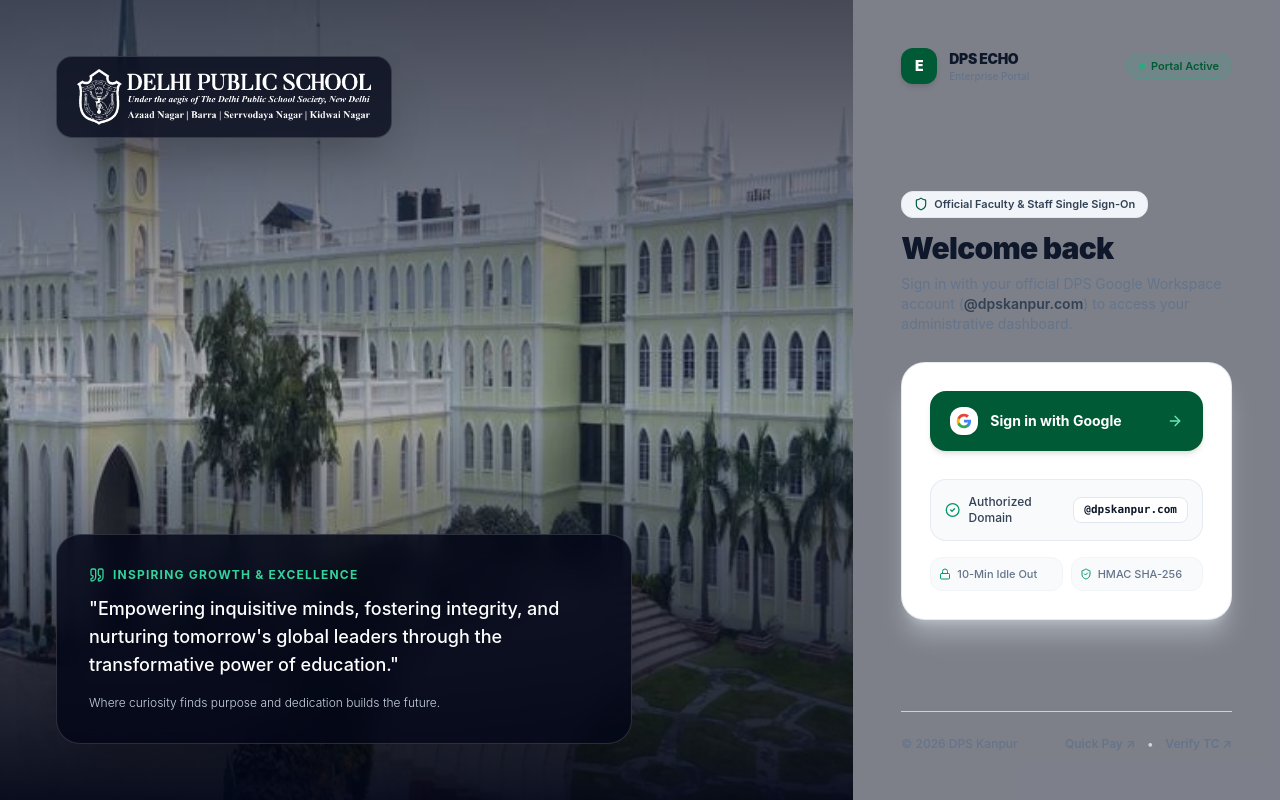
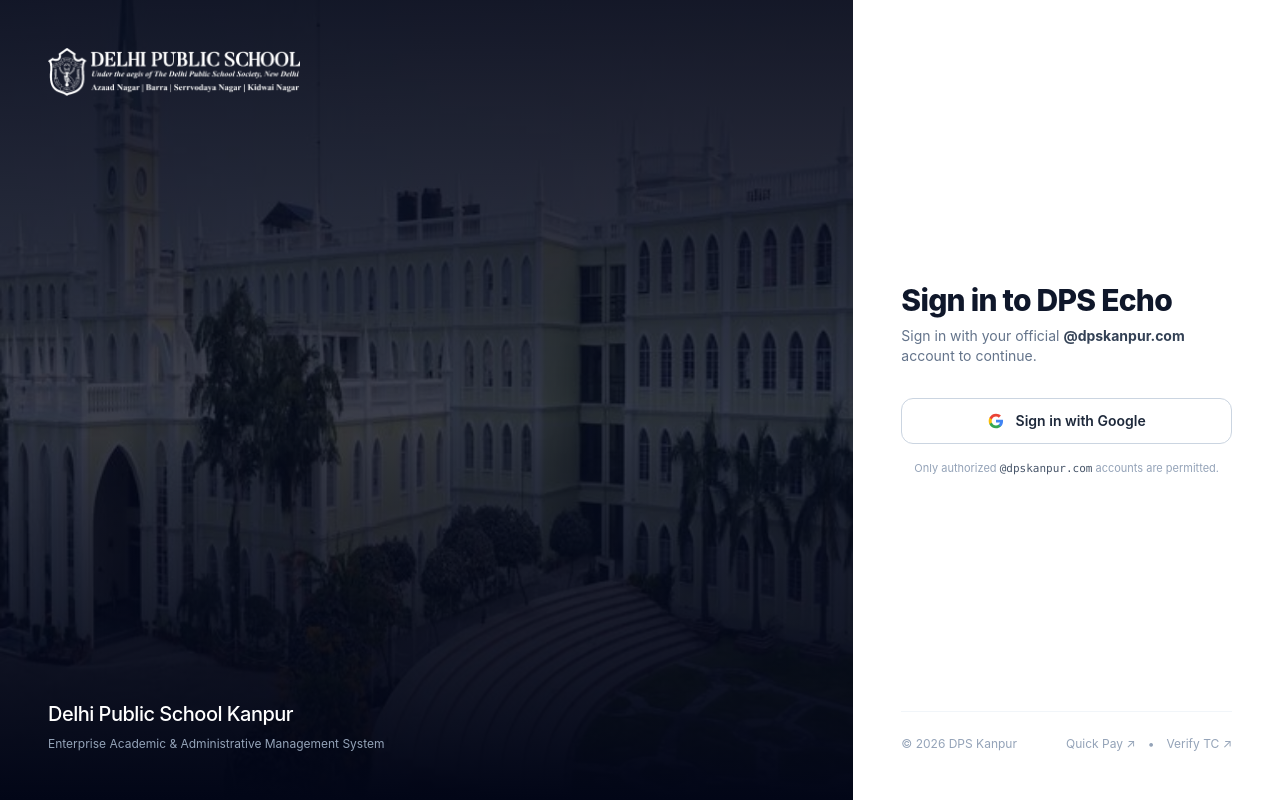
Before and after one commit to dpskanpur/dps_echo, a Next.js app: page /login in a window 1280 px wide. Built offline with nearby package versions, Linux system fonts and the light colour scheme.

Commit message:
style(login): simplify login page to a lightweight, clean, professional minimalist design

```diff
--- a/app/login/page.tsx
+++ b/app/login/page.tsx
@@ -2,7 +2,7 @@
 
 import { Suspense } from "react";
 import { useSearchParams } from "next/navigation";
-import { ShieldCheck, Lock, AlertCircle, ArrowRight, Quote, Shield, CheckCircle2 } from "lucide-react";
+import { AlertCircle } from "lucide-react";
 import Link from "next/link";
 
 function LoginForm() {
@@ -15,121 +15,96 @@
   const googleAuthHref = `/api/auth/google?redirect=${encodeURIComponent(redirectUrl)}`;
 
   return (
-    <div className="min-h-screen w-full bg-slate-950 flex items-stretch antialiased selection:bg-[#005A36] selection:text-white">
-      {/* LEFT COLUMN: Campus Photo & Motivational Slogan (Preserved) */}
-      <div className="hidden lg:flex lg:w-3/5 xl:w-2/3 relative flex-col justify-between p-10 xl:p-14 overflow-hidden bg-slate-900">
+    <div className="min-h-screen w-full bg-white flex items-stretch antialiased selection:bg-[#005A36] selection:text-white">
+      {/* LEFT COLUMN: Clean Campus Image & Logo */}
+      <div className="hidden lg:flex lg:w-3/5 xl:w-2/3 relative flex-col justify-between p-12 overflow-hidden bg-slate-950">
         {/* Campus Background Image */}
         <div
-          className="absolute inset-0 bg-cover bg-center transition-transform duration-1000 scale-100"
+          className="absolute inset-0 bg-cover bg-center opacity-40"
           style={{
             backgroundImage: `url('/dps-azad-nagar-real.png')`,
           }}
         />
-        {/* Soft Contrast Gradient Overlays */}
-        <div className="absolute inset-0 bg-gradient-to-t from-slate-950/95 via-slate-950/30 to-slate-950/70" />
+        {/* Dark Vignette Overlay */}
+        <div className="absolute inset-0 bg-gradient-to-t from-slate-950 via-slate-950/40 to-slate-950/80" />
 
-        {/* TOP LEFT: Official DPS Header Logo */}
+        {/* Header Logo */}
         <div className="relative z-10">
-          <div className="inline-block bg-slate-950/75 backdrop-blur-md px-5 py-3 rounded-2xl border border-white/15 shadow-2xl">
           <img
             src="/dps-logo-white.png"
-              alt="Delhi Public School - Azaad Nagar | Barra | Servodaya Nagar | Kidwai Nagar"
-              className="h-12 xl:h-14 w-auto object-contain"
+            alt="Delhi Public School Kanpur"
+            className="h-12 w-auto object-contain"
           />
+        </div>
+
+        {/* Minimal Quote */}
+        <div className="relative z-10 max-w-lg space-y-2">
+          <p className="text-white text-xl font-medium tracking-tight">
+            Delhi Public School Kanpur
+          </p>
+          <p className="text-xs text-slate-400 font-normal">
+            Enterprise Academic & Administrative Management System
+          </p>
         </div>
       </div>
 
-        {/* BOTTOM LEFT: Motivational Slogan */}
-        <div className="relative z-10 max-w-xl">
-          <div className="bg-slate-950/80 backdrop-blur-md p-6 sm:p-8 rounded-3xl border border-white/15 shadow-2xl space-y-3">
-            <div className="flex items-center gap-2 text-emerald-400">
-              <Quote className="w-4 h-4" />
-              <span className="text-xs uppercase tracking-widest font-bold">Inspiring Growth & Excellence</span>
-            </div>
-            <p className="text-white text-base xl:text-lg font-medium leading-relaxed">
-              "Empowering inquisitive minds, fostering integrity, and nurturing tomorrow's global leaders through the transformative power of education."
-            </p>
-            <p className="text-xs text-slate-300 font-light pt-1">
-              Where curiosity finds purpose and dedication builds the future.
-            </p>
-          </div>
-        </div>
+      {/* RIGHT COLUMN: Ultra-Simple, Minimalist & Professional Login Panel */}
+      <div className="w-full lg:w-2/5 xl:w-1/3 bg-white flex flex-col justify-between p-8 sm:p-12">
+        {/* Mobile Header Logo */}
+        <div className="flex lg:hidden items-center justify-between pb-6">
+          <img
+            src="/dps-logo-white.png"
+            alt="DPS Logo"
+            className="h-9 w-auto object-contain invert brightness-0"
+          />
+          <span className="text-xs font-bold text-slate-400 font-mono">DPS ECHO</span>
         </div>
 
-      {/* RIGHT COLUMN: Fully Responsive Executive Panel */}
-      <div className="w-full lg:w-2/5 xl:w-1/3 bg-slate-50/50 flex flex-col justify-between p-6 sm:p-10 lg:p-12 relative overflow-y-auto min-h-screen lg:min-h-0">
-        {/* Top Header Row (Desktop/Tablet) */}
-        <div className="flex items-center justify-between gap-4 pb-4">
-          <div className="flex items-center gap-3">
-            <div className="w-9 h-9 rounded-xl bg-[#005A36] text-white flex items-center justify-center font-black text-sm shadow-md">
-              E
-            </div>
-            <div>
-              <span className="block font-black text-slate-900 text-sm tracking-tight">DPS ECHO</span>
-              <span className="block text-[10px] text-slate-500 font-medium">Enterprise Portal</span>
-            </div>
-          </div>
+        <div className="hidden lg:block" />
 
-          <div className="inline-flex items-center gap-1.5 bg-emerald-500/10 border border-emerald-500/20 px-3 py-1 rounded-full text-[11px] font-semibold text-[#005A36]">
-            <span className="w-1.5 h-1.5 rounded-full bg-emerald-500 animate-pulse" />
-            <span>Portal Active</span>
-          </div>
-        </div>
-
-        {/* Center Card Container */}
-        <div className="max-w-md w-full mx-auto my-auto py-6 sm:py-8 space-y-6 sm:space-y-7">
-          {/* Section Title */}
+        {/* Main Content */}
+        <div className="max-w-sm w-full mx-auto my-auto py-6 space-y-8">
+          {/* Header */}
           <div className="space-y-2">
-            <div className="inline-flex items-center gap-1.5 px-3 py-1 rounded-xl bg-slate-100 border border-slate-200 text-slate-700 text-[11px] font-semibold">
-              <Shield className="w-3.5 h-3.5 text-[#005A36]" />
-              <span>Official Faculty & Staff Single Sign-On</span>
-            </div>
-            <h2 className="text-2xl sm:text-3xl font-black text-slate-900 tracking-tight pt-1">
-              Welcome back
-            </h2>
-            <p className="text-xs sm:text-sm text-slate-500 leading-relaxed">
-              Sign in with your official DPS Google Workspace account (<span className="font-semibold text-slate-700">@dpskanpur.com</span>) to access your administrative dashboard.
+            <h1 className="text-2xl sm:text-3xl font-extrabold text-slate-900 tracking-tight">
+              Sign in to DPS Echo
+            </h1>
+            <p className="text-xs sm:text-sm text-slate-500">
+              Sign in with your official <strong className="text-slate-700">@dpskanpur.com</strong> account to continue.
             </p>
           </div>
 
-          {/* Error Notice Card */}
+          {/* Error Notice */}
           {errorParam && (
-            <div className="bg-rose-50 border border-rose-200/90 rounded-2xl p-4 text-left flex items-start gap-3 text-xs text-rose-900 shadow-sm animate-in fade-in">
+            <div className="bg-rose-50 border border-rose-200 rounded-xl p-3.5 flex items-start gap-3 text-xs text-rose-900">
               <AlertCircle className="w-4 h-4 text-rose-600 shrink-0 mt-0.5" />
-              <div className="space-y-1">
-                <strong className="block font-bold">
-                  {errorParam === "idle_timeout" ? "Session Idle Timeout (10 Mins)" : errorParam === "tab_closed" ? "Tab Closed" : "Sign-in Notice"}
+              <div>
+                <strong className="block font-semibold">
+                  {errorParam === "idle_timeout" ? "Session Expired" : errorParam === "tab_closed" ? "Tab Closed" : "Sign-in Failed"}
                 </strong>
-                <p className="text-[11px] text-rose-700 leading-relaxed">
+                <p className="text-[11px] text-rose-700 mt-0.5 leading-relaxed">
                   {errorParam === "idle_timeout"
-                    ? "You were automatically signed out after 10 minutes of idle inactivity. Please sign in with Google to resume."
+                    ? "Signed out after 10 minutes of inactivity."
                     : errorParam === "tab_closed"
-                    ? "Your session ended because the browser tab was closed. Please sign in with Google to start a fresh session."
-                    : errorParam === "session_expired_unauthorized"
-                    ? "Your unprivileged session expired. Ask an administrator to grant access, then sign in again."
+                    ? "Signed out because the tab was closed."
                     : errorParam === "domain_not_allowed"
-                    ? `Account "${attemptedEmail || ""}" is unauthorized. Only @dpskanpur.com accounts are permitted.`
-                    : errorParam === "google_oauth_missing"
-                    ? "Google OAuth keys (GOOGLE_CLIENT_ID & GOOGLE_CLIENT_SECRET) are not configured in .env."
+                    ? `Account "${attemptedEmail || ""}" is unauthorized. Only @dpskanpur.com is allowed.`
                     : errorDetail
-                    ? `Google Auth Error: ${errorDetail}`
-                    : "Could not authenticate your Google account. Please try again."}
+                    ? `Google Error: ${errorDetail}`
+                    : "Could not sign in with Google. Please try again."}
                 </p>
               </div>
             </div>
           )}
 
-          {/* Main Actions Container */}
-          <div className="bg-white border border-slate-200/90 rounded-3xl p-6 sm:p-7 shadow-xl shadow-slate-200/40 space-y-6">
-            {/* Primary Action Button */}
+          {/* Google Sign-In Primary Action */}
+          <div className="space-y-4">
             <a
               href={googleAuthHref}
-              className="w-full bg-[#005A36] hover:bg-[#00472a] active:bg-[#003821] text-white font-bold py-3.5 sm:py-4 px-4 sm:px-5 rounded-2xl text-xs sm:text-sm transition-all duration-200 shadow-md hover:shadow-lg flex items-center justify-between group cursor-pointer"
+              className="w-full bg-white hover:bg-slate-50 active:bg-slate-100 text-slate-800 font-semibold py-3 px-4 rounded-xl text-sm transition border border-slate-300 shadow-2xs hover:shadow-xs flex items-center justify-center gap-3 cursor-pointer"
             >
-              <div className="flex items-center gap-3">
-                {/* White Container for Google G Logo */}
-                <div className="w-7 h-7 rounded-xl bg-white flex items-center justify-center shrink-0 shadow-sm">
-                  <svg className="w-4 h-4" viewBox="0 0 24 24">
+              {/* Standard Google 4-Color G */}
+              <svg className="w-4 h-4 shrink-0" viewBox="0 0 24 24">
                 <path
                   fill="#4285F4"
                   d="M22.56 12.25c0-.78-.07-1.53-.2-2.25H12v4.26h5.92c-.26 1.37-1.04 2.53-2.21 3.31v2.77h3.57c2.08-1.92 3.28-4.74 3.28-8.09z"
@@ -147,48 +122,24 @@
                   d="M12 5.38c1.62 0 3.06.56 4.21 1.64l3.15-3.15C17.45 2.09 14.97 1 12 1 7.7 1 3.99 3.47 2.18 7.06l3.66 2.84c.87-2.6 3.3-4.52 6.16-4.52z"
                 />
               </svg>
-                </div>
               <span>Sign in with Google</span>
-              </div>
-              <ArrowRight className="w-4 h-4 text-emerald-300 group-hover:translate-x-1 transition-transform" />
             </a>
 
-            {/* Allowed Domain & Security Features list */}
-            <div className="space-y-3 pt-1">
-              <div className="bg-slate-50 border border-slate-200/80 rounded-2xl p-3.5 flex items-center justify-between text-xs">
-                <div className="flex items-center gap-2 text-slate-700 font-medium">
-                  <CheckCircle2 className="w-4 h-4 text-emerald-600" />
-                  <span>Authorized Domain</span>
-                </div>
-                <span className="font-mono font-bold text-slate-900 bg-white px-2.5 py-1 rounded-lg border border-slate-200 text-[11px] shadow-2xs">
-                  @dpskanpur.com
-                </span>
-              </div>
-
-              {/* Security Policy Features */}
-              <div className="grid grid-cols-2 gap-2 text-[11px] text-slate-500 font-medium pt-1">
-                <div className="flex items-center gap-1.5 bg-slate-50 border border-slate-100 rounded-xl p-2">
-                  <Lock className="w-3 h-3 text-emerald-600 shrink-0" />
-                  <span>10-Min Idle Out</span>
-                </div>
-                <div className="flex items-center gap-1.5 bg-slate-50 border border-slate-100 rounded-xl p-2">
-                  <ShieldCheck className="w-3 h-3 text-emerald-600 shrink-0" />
-                  <span>HMAC SHA-256</span>
-                </div>
-              </div>
-            </div>
+            <p className="text-[11px] text-center text-slate-400">
+              Only authorized <span className="font-mono text-slate-600">@dpskanpur.com</span> accounts are permitted.
+            </p>
           </div>
         </div>
 
         {/* Footer */}
-        <div className="pt-6 border-t border-slate-200/80 flex items-center justify-between text-xs text-slate-500">
-          <span className="font-medium">© 2026 DPS Kanpur</span>
-          <div className="flex items-center gap-3 font-semibold">
-            <Link href="/pay" className="hover:text-[#005A36] transition">
+        <div className="pt-6 border-t border-slate-100 flex items-center justify-between text-xs text-slate-400">
+          <span>© 2026 DPS Kanpur</span>
+          <div className="flex items-center gap-3">
+            <Link href="/pay" className="hover:text-slate-700 transition">
               Quick Pay ↗
             </Link>
-            <span className="text-slate-300">•</span>
-            <Link href="/verify-tc" className="hover:text-[#005A36] transition">
+            <span>•</span>
+            <Link href="/verify-tc" className="hover:text-slate-700 transition">
               Verify TC ↗
             </Link>
           </div>
@@ -202,8 +153,8 @@
   return (
     <Suspense
       fallback={
-        <div className="min-h-screen bg-slate-950 flex items-center justify-center text-emerald-400 text-xs font-mono">
-          Loading DPS Echo Portal...
+        <div className="min-h-screen bg-white flex items-center justify-center text-slate-500 text-xs font-mono">
+          Loading...
         </div>
       }
     >
```
Lines whose indentation alone changed are shown as unchanged.
